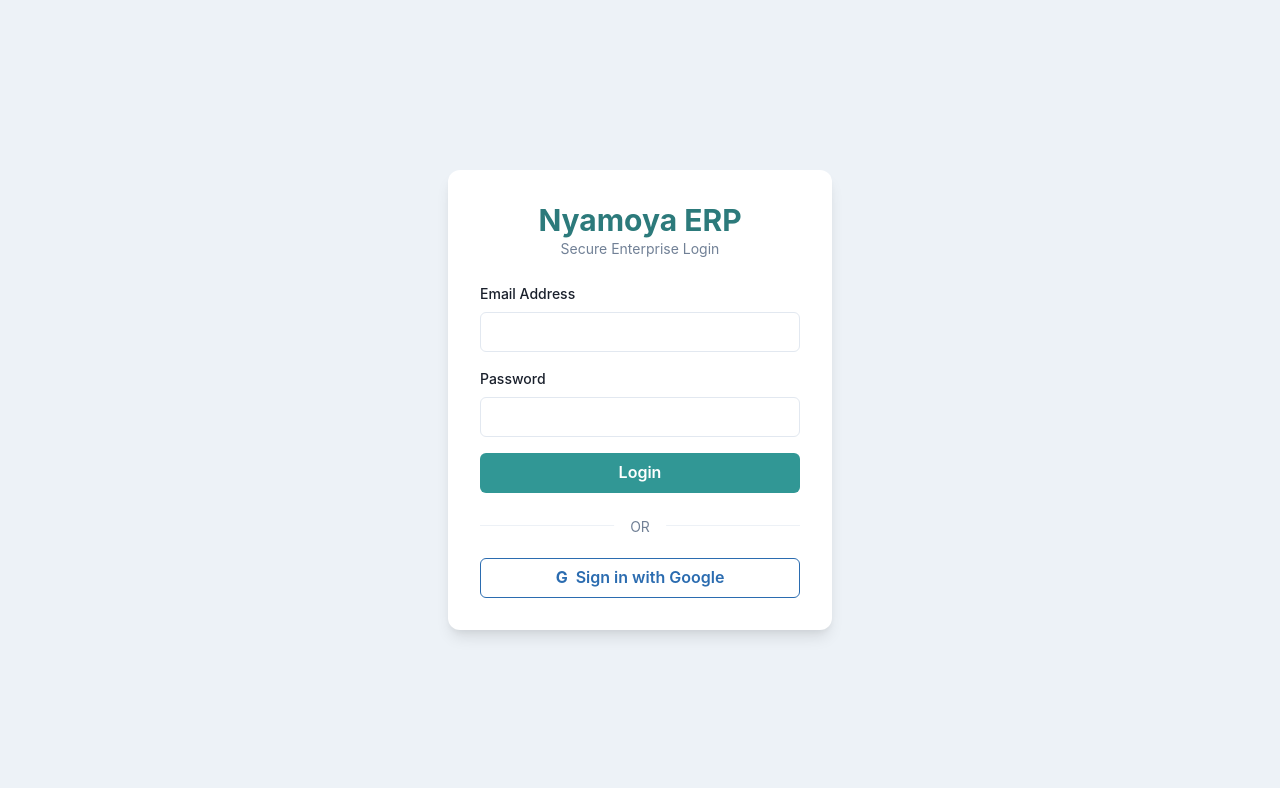
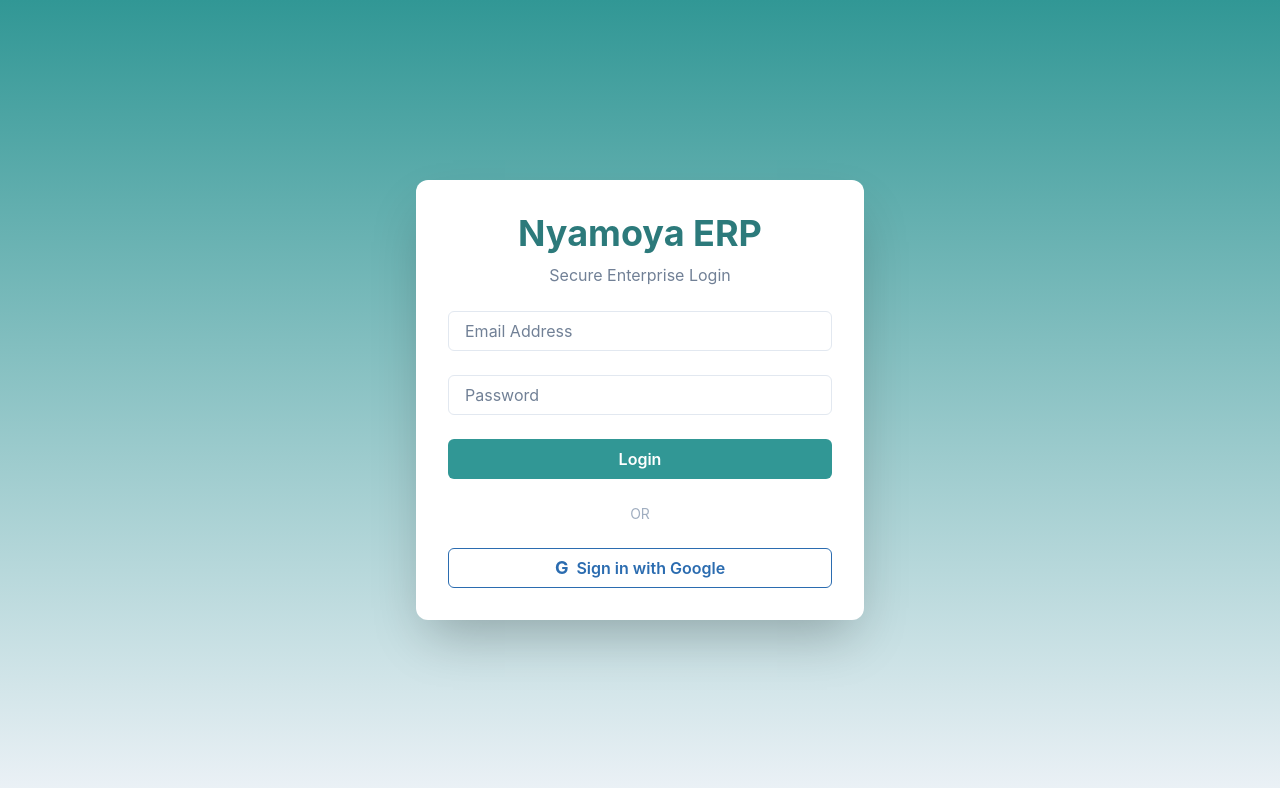
Before and after one commit to freddie7974-coder/Nyamoya-ERP, a React (Vite) app: page / in a window 1280 px wide. Shown: the top 788 px of the page. Built offline with nearby package versions, Linux system fonts and the light colour scheme.

Commit message:
Fixed Login Security, PDF Reports, and Sales Screen

```diff
--- a/src/components/LoginScreen.jsx
+++ b/src/components/LoginScreen.jsx
@@ -1,138 +1,122 @@
 // src/components/LoginScreen.jsx
 import { useState } from 'react'
-import { Box, Button, Input, VStack, Heading, Text, useToast, Container, FormControl, FormLabel, Divider, AbsoluteCenter, Center } from '@chakra-ui/react'
-import { signInWithPopup, signInWithEmailAndPassword, signOut } from 'firebase/auth'
-import { doc, getDoc } from 'firebase/firestore'
+import { Box, Button, VStack, Heading, Text, Input, useToast, Container, Alert, AlertIcon } from '@chakra-ui/react'
+import { signInWithPopup } from 'firebase/auth'
 import { auth, googleProvider, db } from '../firebase'
+import { collection, query, where, getDocs } from 'firebase/firestore'
 
 export default function LoginScreen({ onLogin }) {
   const [email, setEmail] = useState('')
-  const [password, setPassword] = useState('')
+  const [password, setPassword] = useState('') // (Optional: For future use)
+  const [error, setError] = useState('')
   const [loading, setLoading] = useState(false)
+
   const toast = useToast()
 
-  // 🛡️ SUPER ADMIN FALLBACK
-  const ADMIN_EMAIL = "freddie7974@gmail.com"
+  // 🔐 SECURE GOOGLE LOGIN
+  const handleGoogleLogin = async () => {
+    setLoading(true)
+    setError('')
 
-  // 🧠 SHARED LOGIC: Checks database for ANY user (Google or Password)
-  const checkUserAccess = async (user) => {
-    const userEmail = user.email.toLowerCase()
+    try {
+      // 1. Ask Google who this is
+      const result = await signInWithPopup(auth, googleProvider)
+      const googleEmail = result.user.email
 
-    // 1. Check Super Admin
-    if (userEmail === ADMIN_EMAIL.toLowerCase()) {
-      toast({ title: `Welcome Boss! 👑`, status: "success" })
+      // 🛑 2. SECURITY CHECK: Is this email in our database?
+      // We check the "users" collection (where HR adds staff)
+      const q = query(collection(db, "users"), where("email", "==", googleEmail))
+      const querySnapshot = await getDocs(q)
+
+      // A. Special Backdoor for YOU (The Boss) to set up the system first
+      // Change this to your EXACT email
+      if (googleEmail === "freddie7974@gmail.com") {
         onLogin('admin')
         return
       }
 
-    // 2. Check HR Database
-    const docRef = doc(db, "allowed_users", userEmail)
-    const docSnap = await getDoc(docRef)
-
-    if (docSnap.exists()) {
-      const userData = docSnap.data()
-      const userRole = userData.role || 'staff'
-      toast({ title: `Welcome ${userData.name}`, description: `Logged in as ${userRole.toUpperCase()}`, status: "success" })
-      onLogin(userRole)
-    } else {
-      await signOut(auth) // Kick them out
-      toast({
-        title: "Access Denied 🚫",
-        description: "You are not an authorized employee. Contact HR.",
-        status: "error",
-        duration: 5000,
-        isClosable: true
-      })
-    }
+      // B. If email NOT found in database -> BLOCK THEM 🚫
+      if (querySnapshot.empty) {
+        setError("Access Denied: You are not authorized staff.")
+        await auth.signOut() // Kick them out immediately
+        setLoading(false)
+        return
       }
 
-  // 🔵 METHOD 1: Google Login
-  const handleGoogleLogin = async () => {
-    setLoading(true)
-    try {
-      const result = await signInWithPopup(auth, googleProvider)
-      await checkUserAccess(result.user)
-    } catch (error) {
-      console.error(error)
-      toast({ title: "Google Login Failed", description: error.message, status: "error" })
+      // C. If Found -> Check Role
+      const userData = querySnapshot.docs[0].data()
+
+      if (userData.role === 'admin') {
+        onLogin('admin')
+      } else {
+        onLogin('staff')
+      }
+
+      toast({ title: "Welcome back!", status: "success" })
+
+    } catch (err) {
+      console.error(err)
+      setError("Login Failed. Please try again.")
     } finally {
       setLoading(false)
     }
   }
 
-  // 🟢 METHOD 2: Email/Password Login
-  const handlePasswordLogin = async (e) => {
-    e.preventDefault()
-    if (!email || !password) {
-      toast({ title: "Please enter email and password", status: "warning" })
-      return
-    }
-    setLoading(true)
-    try {
-      const result = await signInWithEmailAndPassword(auth, email, password)
-      await checkUserAccess(result.user)
-    } catch (error) {
-      console.error(error)
-      let msg = "Login failed."
-      if (error.code === 'auth/invalid-credential') msg = "Wrong email or password."
-      toast({ title: "Error", description: msg, status: "error" })
-    } finally {
-      setLoading(false)
+  // (Optional: Keep the simple manual login for testing if you want, or remove it)
+  const handleManualLogin = () => {
+    if (email === 'admin' && password === 'admin') {
+      onLogin('admin')
+    } else if (email === 'staff' && password === '1234') {
+      onLogin('staff')
+    } else {
+      setError('Invalid credentials')
     }
   }
 
   return (
-    <Box h="100vh" bg="gray.100" display="flex" alignItems="center" justifyContent="center">
-      <Container maxW="sm" bg="white" p={8} borderRadius="xl" shadow="lg">
+    <Box minH="100vh" bgGradient="linear(to-b, teal.500, gray.100)" display="flex" alignItems="center" justifyContent="center">
+      <Container maxW="md" bg="white" p={8} borderRadius="xl" boxShadow="2xl">
         <VStack spacing={6}>
           <Box textAlign="center">
-            <Heading size="lg" color="teal.600">Nyamoya ERP</Heading>
-            <Text color="gray.500" fontSize="sm">Secure Enterprise Login</Text>
+            <Heading color="teal.600" mb={2}>Nyamoya ERP</Heading>
+            <Text color="gray.500">Secure Enterprise Login</Text>
           </Box>
 
-          {/* METHOD 1: EMAIL FORM */}
-          <form onSubmit={handlePasswordLogin} style={{ width: '100%' }}>
-            <VStack spacing={4}>
-              <FormControl>
-                <FormLabel fontSize="sm">Email Address</FormLabel>
+          {/* Error Message Area */}
+          {error && (
+            <Alert status="error" borderRadius="md">
+              <AlertIcon />
+              {error}
+            </Alert>
+          )}
+
+          {/* Simple Inputs (Optional, can be removed if you only want Google) */}
           <Input
-                  type="email"
+            placeholder="Email Address"
             value={email}
             onChange={(e) => setEmail(e.target.value)}
           />
-              </FormControl>
-
-              <FormControl>
-                <FormLabel fontSize="sm">Password</FormLabel>
           <Input
+            placeholder="Password"
             type="password"
             value={password}
             onChange={(e) => setPassword(e.target.value)}
           />
-              </FormControl>
 
-              <Button type="submit" colorScheme="teal" w="100%" isLoading={loading}>
+          <Button colorScheme="teal" width="100%" onClick={handleManualLogin}>
             Login
           </Button>
-            </VStack>
-          </form>
 
-          {/* DIVIDER */}
-          <Box position='relative' w="100%" py={2}>
-            <Divider />
-            <AbsoluteCenter bg='white' px='4' fontSize="sm" color="gray.500">
-              OR
-            </AbsoluteCenter>
-          </Box>
+          <Text fontSize="sm" color="gray.400">OR</Text>
 
-          {/* METHOD 2: GOOGLE */}
+          {/* 👇 GOOGLE BUTTON */}
           <Button
-            w="100%"
+            width="100%"
             variant="outline"
             colorScheme="blue"
+            isLoading={loading}
             onClick={handleGoogleLogin}
-            isLoading={loading}
-            leftIcon={<Text fontWeight="bold">G</Text>}
+            leftIcon={<Text fontWeight="bold" fontSize="lg">G</Text>}
           >
             Sign in with Google
           </Button>
```
Lines whose indentation alone changed are shown as unchanged.
